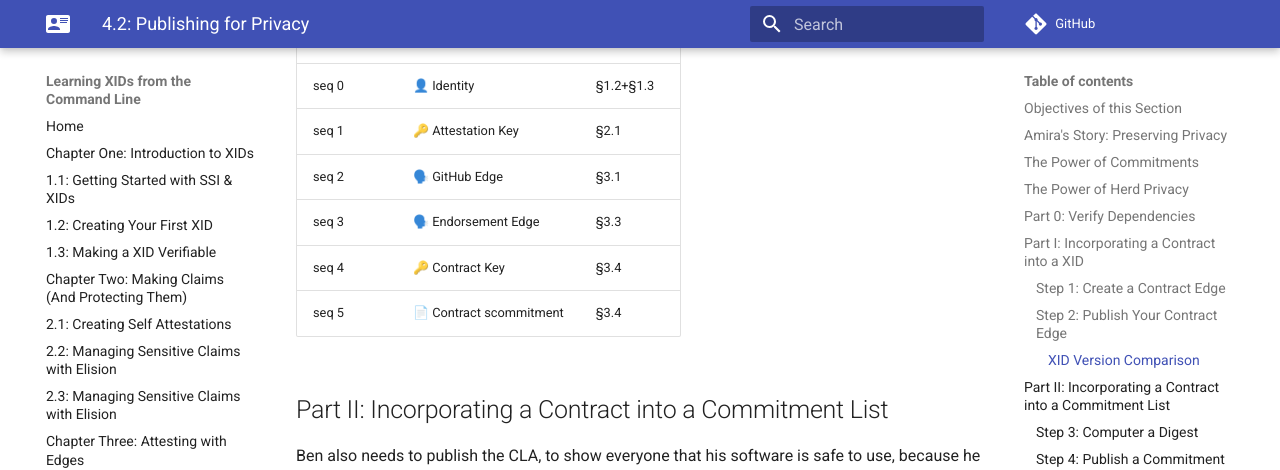
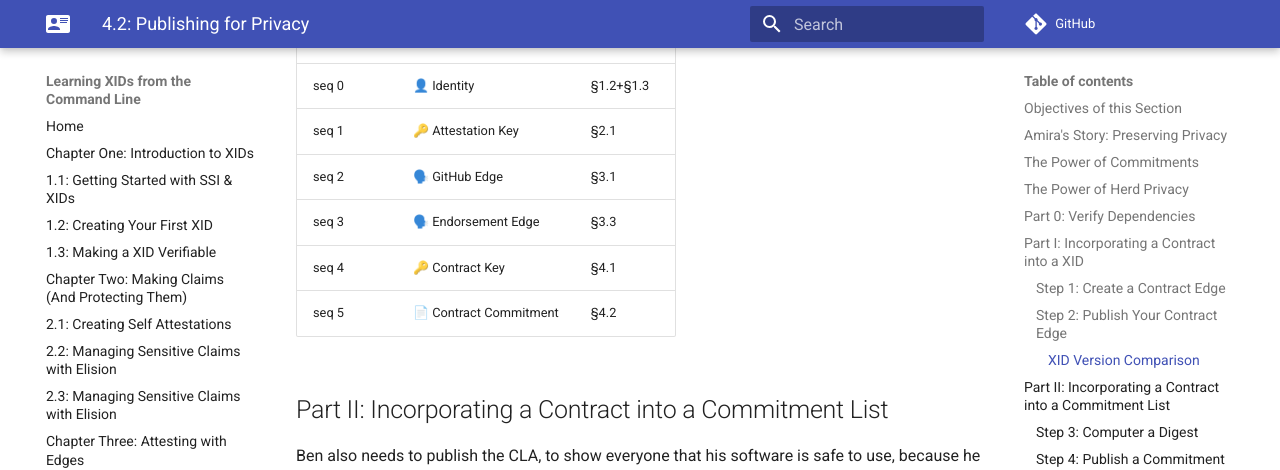
Before and after one commit to BlockchainCommons/XID-Quickstart, an MkDocs documentation site: the page built from docs/04_2_Publishing_for_Privacy.md, in a window 1280 px wide and 900 px high, scrolled down 5137 px. Shown: the top 470 px of the window. Built offline with MkDocs 1.6.1 and Material for MkDocs 9.7.7, drawn with Linux system fonts in a browser that asks for light colours; comment, search, counter and statistics services are not loaded.

Commit message:
fixed section number

```diff
--- a/docs/04_2_Publishing_for_Privacy.md
+++ b/docs/04_2_Publishing_for_Privacy.md
@@ -233,8 +233,8 @@ each version contains
 | seq 1 | 🔑 Attestation Key | §2.1 |
 | seq 2 | 🗣️ GitHub Edge | §3.1 |
 | seq 3 | 🗣️ Endorsement Edge | §3.3 |
-| seq 4 | 🔑 Contract Key | §3.4 |
-| seq 5 | 📄️  Contract scommitment | §3.4 |
+| seq 4 | 🔑 Contract Key | §4.1 |
+| seq 5 | 📄 Contract Commitment | §4.2 |
 
 ## Part II: Incorporating a Contract into a Commitment List
 
```
